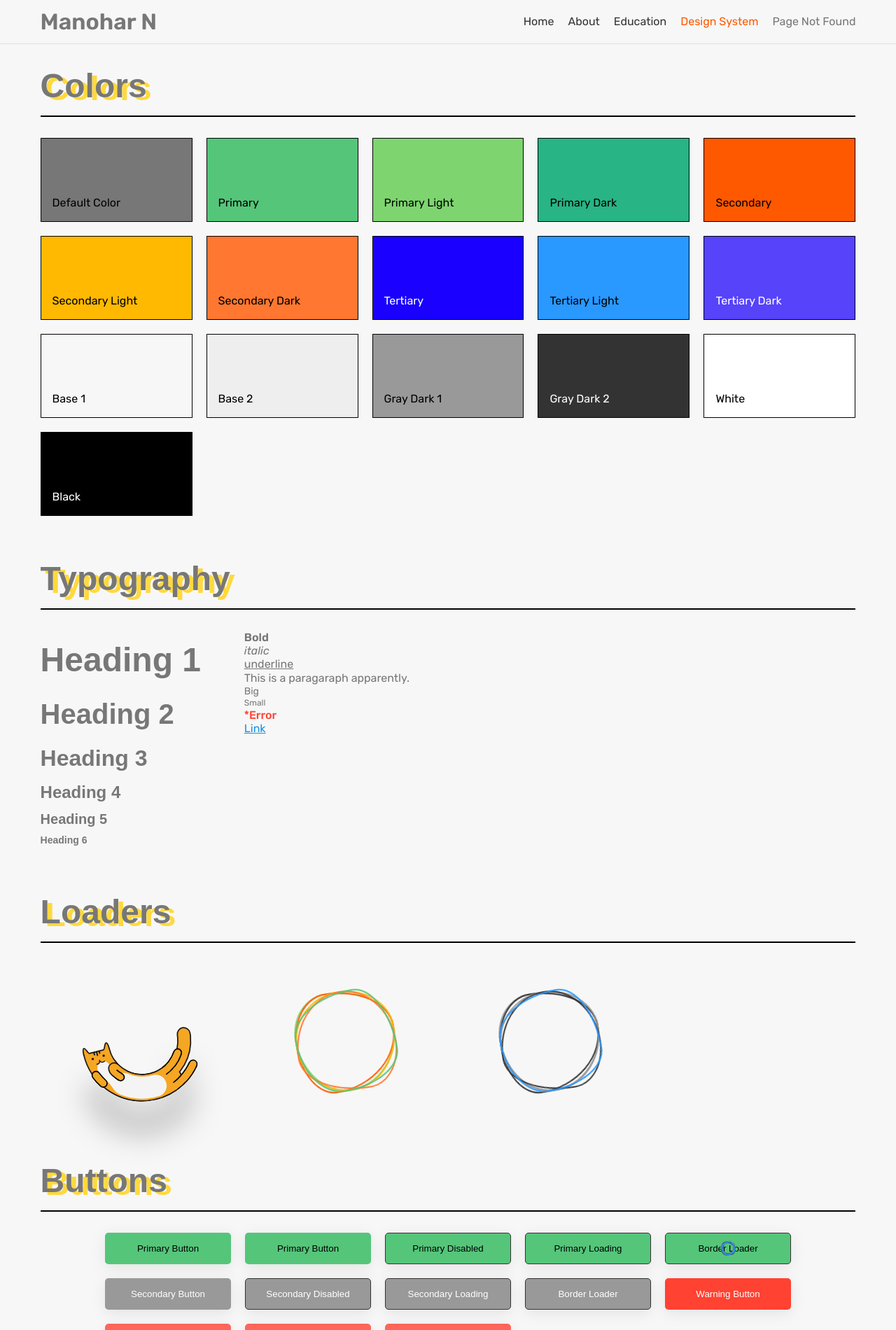
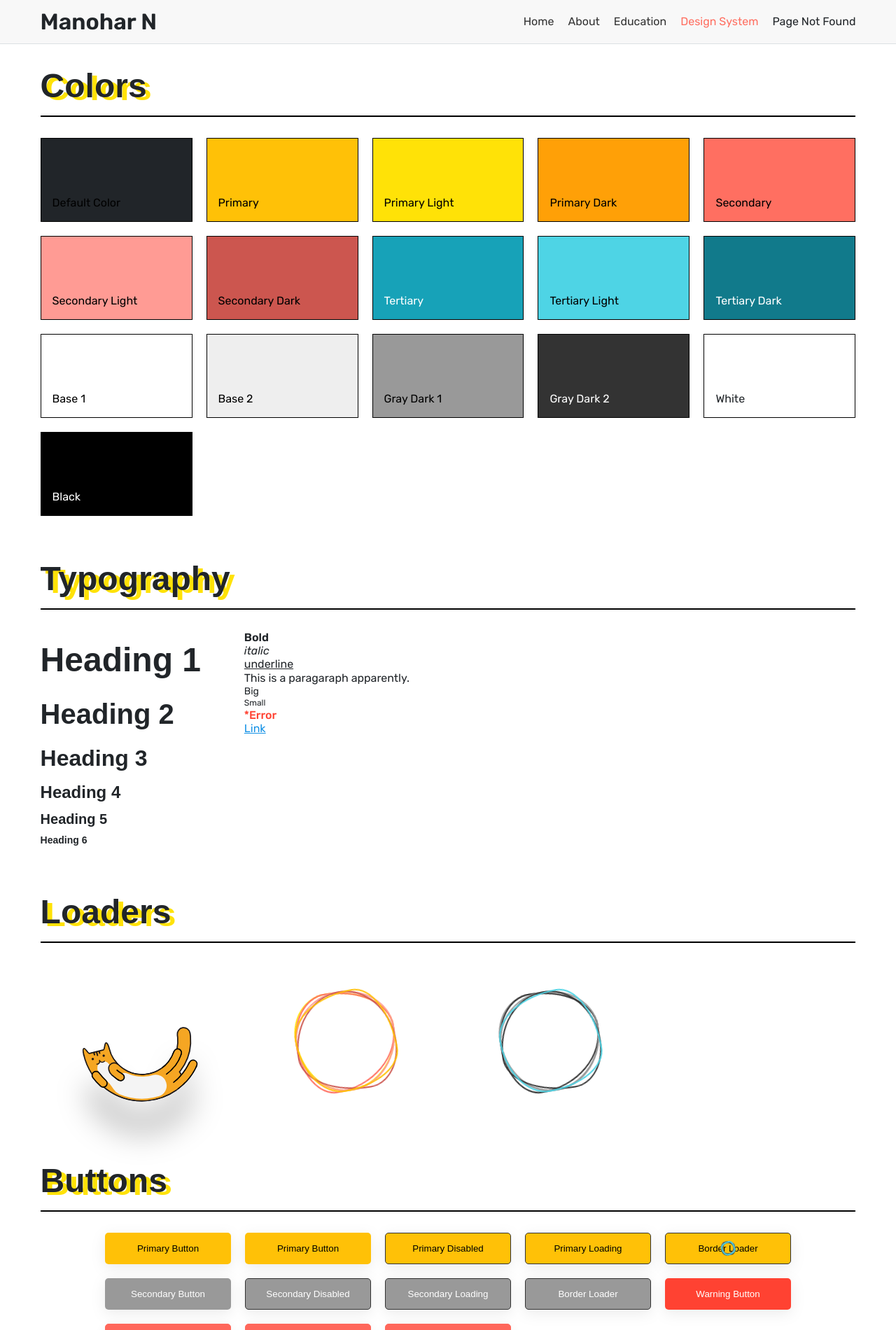
Before and after one commit to manoharn725/portfolio, a React (Create React App) app: page /design-system in a window 1280 px wide. Shown: the top 1900 px of the page at 70% size. Built offline with nearby package versions, Linux system fonts and the light colour scheme; a web font is replaced by a local one.

Commit message:
base scss files

```diff
--- /dev/null
+++ b/src/pages/Home/index.scss
@@ -0,0 +1,54 @@
+@import "../../styles/main.scss";
+
+.hero__section {
+  display: flex;
+  justify-content: space-between;
+  flex-wrap: wrap-reverse;
+  align-items: center;
+  gap: 4rem;
+  height: 100%;
+
+  &--content {
+    max-height: 50rem;
+    padding: 1rem;
+    margin: 0 auto;
+  }
+  &--social-icons {
+    display: flex;
+    gap: 2rem;
+    padding: 1rem 0;
+    &  a {
+      height: 2.5rem;
+      width: 2.5rem;
+      background-size: contain;
+    }
+  }
+
+  &--image {
+    background-image: var(--light-theme-avatar-img);
+    background-size: cover;
+    background-repeat: no-repeat;
+    background-position: center;
+    width: 100%;
+    max-height: 50rem;
+    aspect-ratio: 16/9;
+  }
+}
+
+@media (min-width: 768px) {
+  .hero__section {
+    &--content {
+      margin: unset;
+    }
+    &--social-icons {
+      & > i {
+        height: 3rem;
+        width: 3rem;
+        background-size: contain;
+      }
+    }
+    &--image {
+      width: 50%;
+    }
+  }
+}
--- a/src/styles/abstracts/_colors.scss
+++ b/src/styles/abstracts/_colors.scss
@@ -1,19 +1,19 @@
 //COLORS
-$default-color: #777;
+$default-color: #212529;
 
-$color-primary: #55c57a;
-$color-primary-light: #7ed56f;
-$color-primary-dark: #28b485;
+$color-primary: #ffc107;
+$color-primary-light: #ffe207;
+$color-primary-dark: #ffa007;
 
-$color-secondary: #ff5900;
-$color-secondary-light: #ffb900;
-$color-secondary-dark: #ff7730;
+$color-secondary: #ff6f61;
+$color-secondary-light: #ff9b94;
+$color-secondary-dark: #cc564f;
 
-$color-tertiary: #1900ff;
-$color-tertiary-light: #2998ff;
-$color-tertiary-dark: #5643fa;
+$color-tertiary: #17a2b8;
+$color-tertiary-light: #4ed4e5;
+$color-tertiary-dark: #117a8b;
 
-$color-base-1: #f7f7f7;
+$color-base-1: #ffffff;
 $color-base-2: #eee;
 
 
@@ -30,7 +30,7 @@ $border-color: rgba(37, 39, 52, 0.1);
 
 //DESIGN SYSTEM
 .shadow-text{
-    text-shadow: 7px 4px 0px #ffd93d;
+    text-shadow: 7px 4px 0px $color-primary-light;
 }
 
 .typography__heading{
--- a/src/styles/abstracts/_images.scss
+++ b/src/styles/abstracts/_images.scss
@@ -1,4 +1,12 @@
 body{
     --elephant-img: url(../../asssets/elephant.svg);
     --man-img: url(../../asssets/man.svg);
+
+    --light-theme-avatar-img: url(../../asssets/light-theme-avatar.gif);
+    --dark-theme-avatar-img: url(../../asssets/dark-theme-avatar.gif);
+
+    --gmail-img: url(../../asssets/gmail.svg);
+    --instagram-img: url(../../asssets/instagram.svg);
+    --linkedin-img: url(../../asssets/linkedin.svg);
+    --github-img: url(../../asssets/github.svg);
 }
--- a/src/styles/layout/_grid.scss
+++ b/src/styles/layout/_grid.scss
@@ -3,7 +3,7 @@
 .grid__cards {
   display: grid;
   grid-template-columns: repeat(auto-fill, minmax(30rem, 1fr));
-//   justify-content: center;
+  // justify-content: center;
   gap: 5rem;
 }
 
```
Also changed, not shown: src/styles/layout/_container.scss (line endings or trailing spaces).
